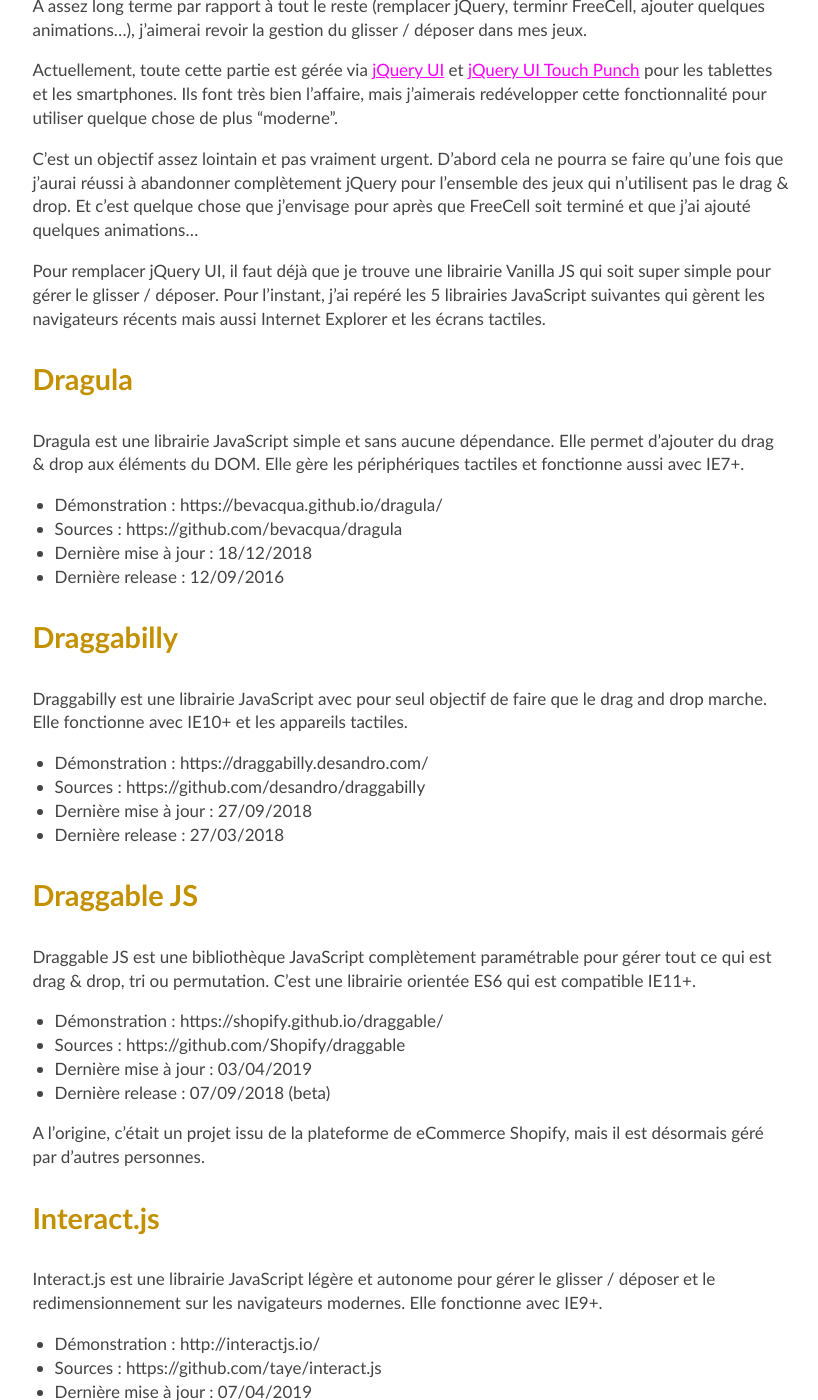
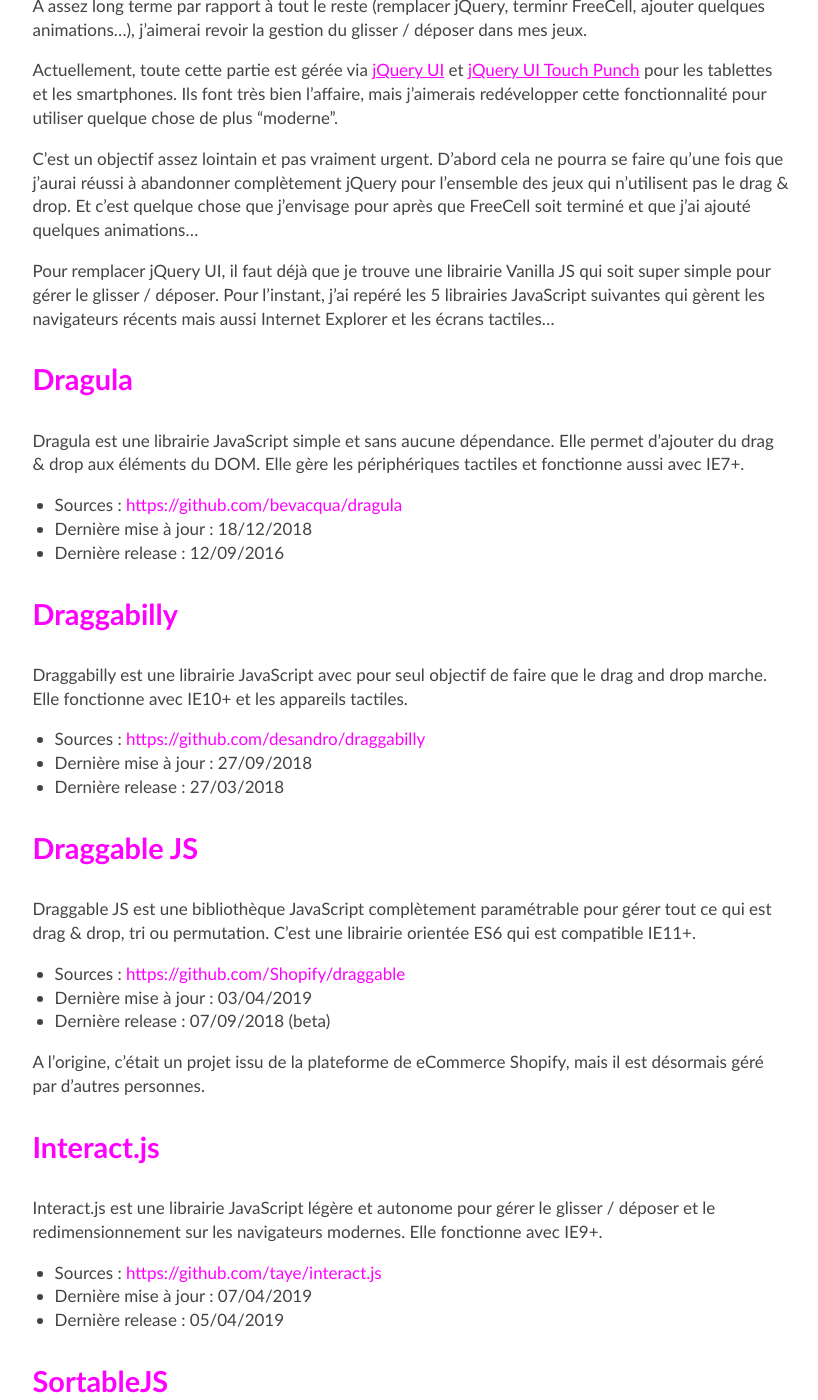
Before and after one commit to michelc/blog2, a Jekyll site: the page built from _posts/2019-04-15-solitaire-drag-and-drop-sans-jquery-ui.md, in a window 1280 px wide and 1400 px high, scrolled down 879 px. Shown: the whole window, without its empty margins (10-828 px from the left). Built offline with Jekyll 4.4.1, drawn with Linux system fonts in a browser that asks for light colours; some of the changed text lies outside the part shown.

Commit message:
Correction des liens (ne fonctionnent pas en automatique).

```diff
--- a/_posts/2019-04-15-solitaire-drag-and-drop-sans-jquery-ui.md
+++ b/_posts/2019-04-15-solitaire-drag-and-drop-sans-jquery-ui.md
@@ -37,40 +37,37 @@
 Pour remplacer jQuery UI, il faut déjà que je trouve une librairie Vanilla JS
 qui soit super simple pour gérer le glisser / déposer. Pour l'instant, j'ai
 repéré les 5 librairies JavaScript suivantes qui gèrent les navigateurs récents
-mais aussi Internet Explorer et les écrans tactiles.
+mais aussi Internet Explorer et les écrans tactiles...
 
 
-## Dragula
+## [Dragula](https://bevacqua.github.io/dragula/)
 
 Dragula est une librairie JavaScript simple et sans aucune dépendance. Elle
 permet d'ajouter du drag & drop  aux éléments du DOM. Elle gère les
 périphériques tactiles et fonctionne aussi avec IE7+.
 
-* Démonstration : https://bevacqua.github.io/dragula/
-* Sources : https://github.com/bevacqua/dragula
+* Sources : [https://github.com/bevacqua/dragula](https://github.com/bevacqua/dragula)
 * Dernière mise à jour : 18/12/2018
 * Dernière release : 12/09/2016
 
 
-## Draggabilly
+## [Draggabilly](https://draggabilly.desandro.com/)
 
 Draggabilly est une librairie JavaScript avec pour seul objectif de faire que
 le drag and drop marche. Elle fonctionne avec IE10+ et les appareils tactiles.
 
-* Démonstration : https://draggabilly.desandro.com/
-* Sources : https://github.com/desandro/draggabilly
+* Sources : [https://github.com/desandro/draggabilly](https://github.com/desandro/draggabilly)
 * Dernière mise à jour : 27/09/2018
 * Dernière release : 27/03/2018
 
 
-## Draggable JS
+## [Draggable JS](https://shopify.github.io/draggable/)
 
 Draggable JS est une bibliothèque JavaScript complètement paramétrable pour
 gérer tout ce qui est drag & drop, tri ou permutation. C'est une librairie
 orientée ES6 qui est compatible IE11+.
 
-* Démonstration : https://shopify.github.io/draggable/
-* Sources : https://github.com/Shopify/draggable
+* Sources : [https://github.com/Shopify/draggable](https://github.com/Shopify/draggable)
 * Dernière mise à jour : 03/04/2019
 * Dernière release : 07/09/2018 (beta)
 
@@ -78,26 +75,24 @@
 il est désormais géré par d'autres personnes.
 
 
-## Interact.js
+## [Interact.js](http://interactjs.io/)
 
 Interact.js est une librairie JavaScript légère et autonome pour gérer le
 glisser / déposer et le redimensionnement sur les navigateurs modernes. Elle
 fonctionne avec IE9+.
 
-* Démonstration : http://interactjs.io/
-* Sources : https://github.com/taye/interact.js
+* Sources : [https://github.com/taye/interact.js](https://github.com/taye/interact.js)
 * Dernière mise à jour : 07/04/2019
 * Dernière release : 05/04/2019
 
 
-## SortableJS
+## [SortableJS](https://sortablejs.github.io/Sortable/)
 
 SortableJS est une librairie JavaScript simple et légère qui permet de trier une
 liste d'éléments du DOM. Elle fonctionne avec tous les navigateurs et appareils
 tactiles, dont IE9+.
 
-* Démonstration : https://sortablejs.github.io/Sortable/
-* Sources : https://github.com/SortableJS/Sortable
+* Sources : [https://github.com/SortableJS/Sortable](https://github.com/SortableJS/Sortable)
 * Dernière mise à jour : 12/04/2019
 * Dernière release : 11/03/2019
 
```
